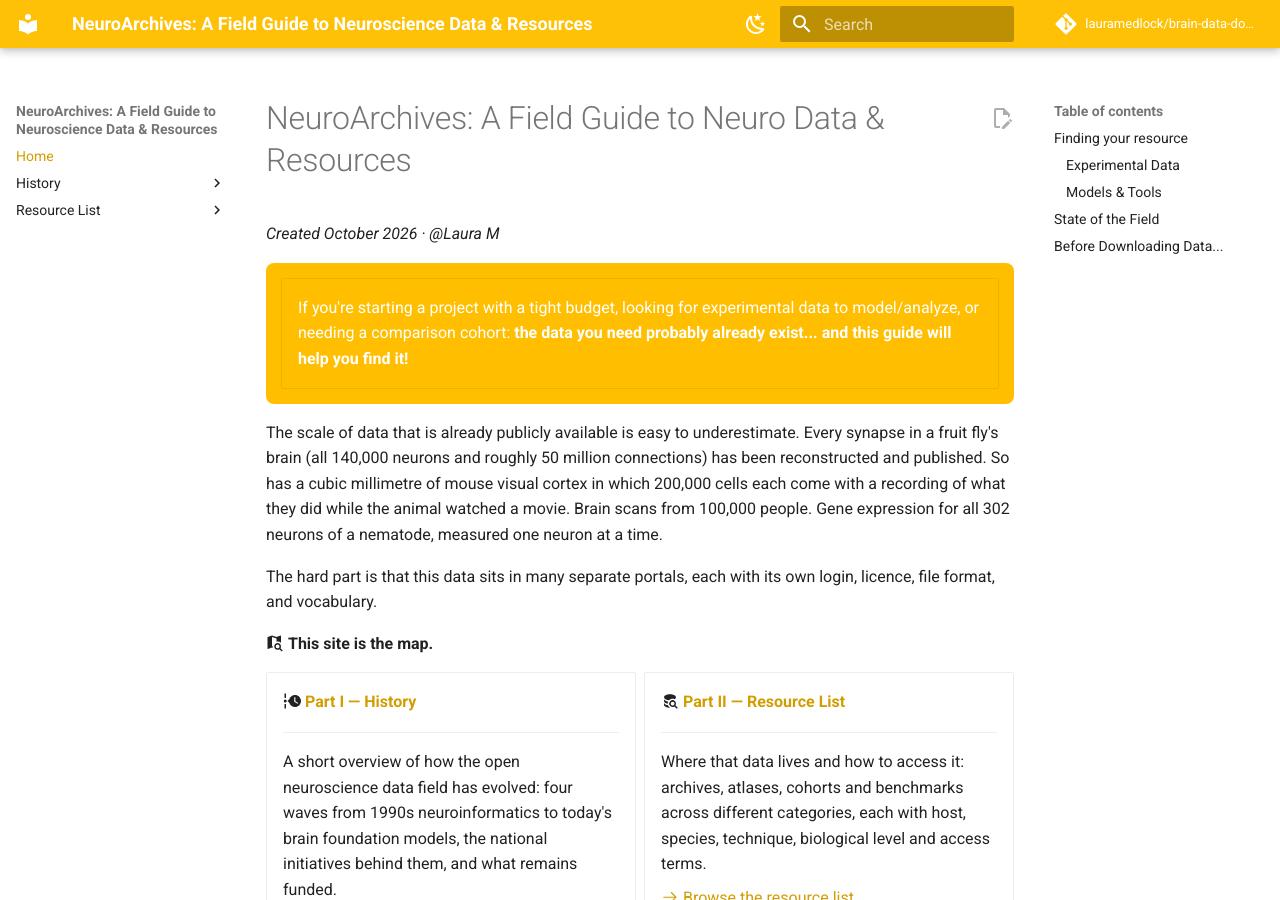
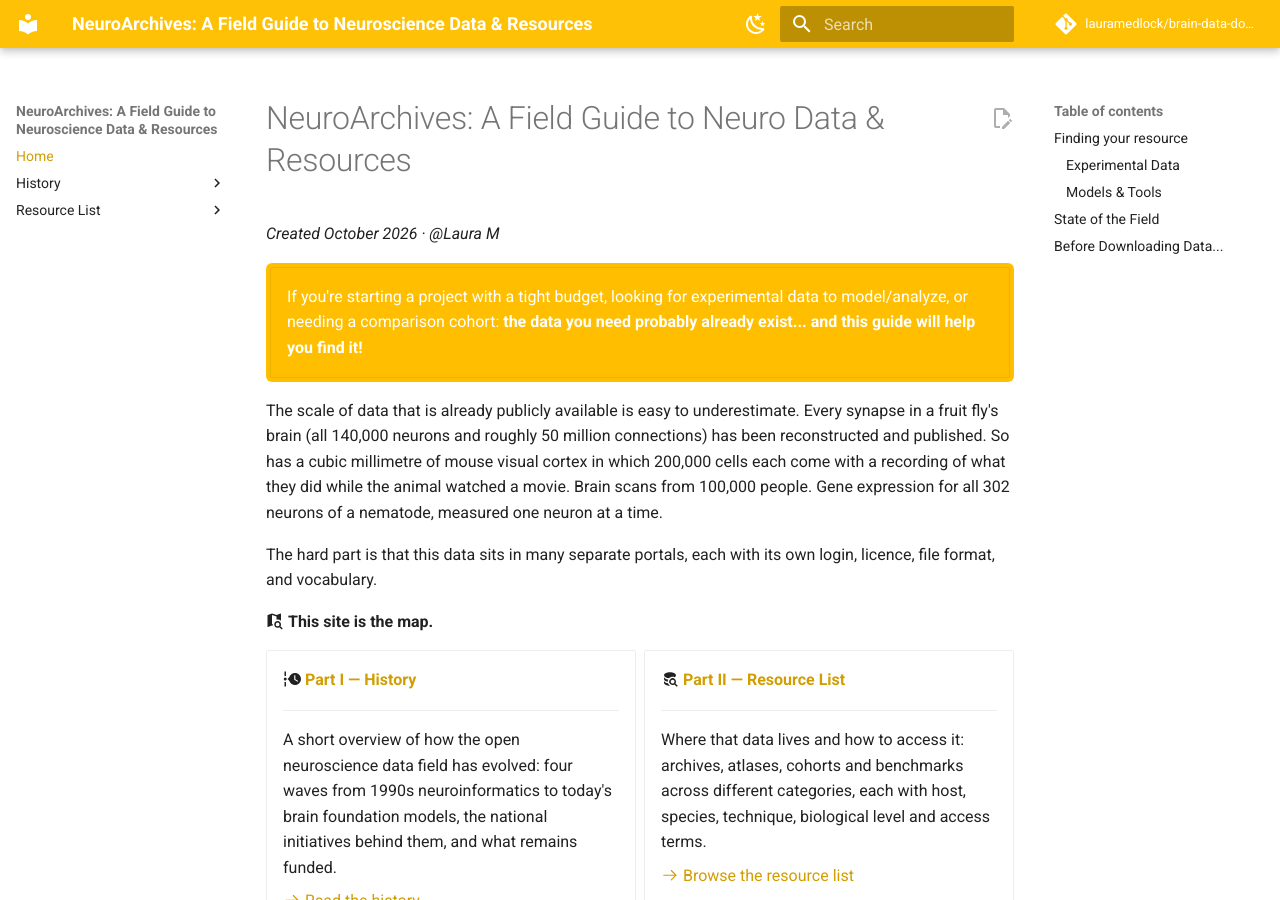
Before and after one commit to lauramedlock/neuroarchives, an MkDocs documentation site: the page built from docs/index.md, in a window 1280 px wide and 900 px high. Built offline with MkDocs 1.6.1 and Material for MkDocs 9.7.7, drawn with Linux system fonts in a browser that asks for light colours; comment, search, counter and statistics services are not loaded.

Commit message:
Update styling for cards in index.md
Reduced padding and border-radius for the cards section.

```diff
--- a/docs/index.md
+++ b/docs/index.md
@@ -2,7 +2,7 @@
 
 *Created October 2026 · @Laura M*
 
-<div class="grid cards" markdown style="background-color: #FFBF00; color: white; padding: 15px; border-radius: 8px;">
+<div class="grid cards" markdown style="background-color: #FFBF00; color: white; padding: 4px; border-radius: 6px;">
 
 -   If you're starting a project with a tight budget, looking for experimental data to model/analyze, or needing a
     comparison cohort: **the data you need probably already exist... and this guide will help you find it!**
```
